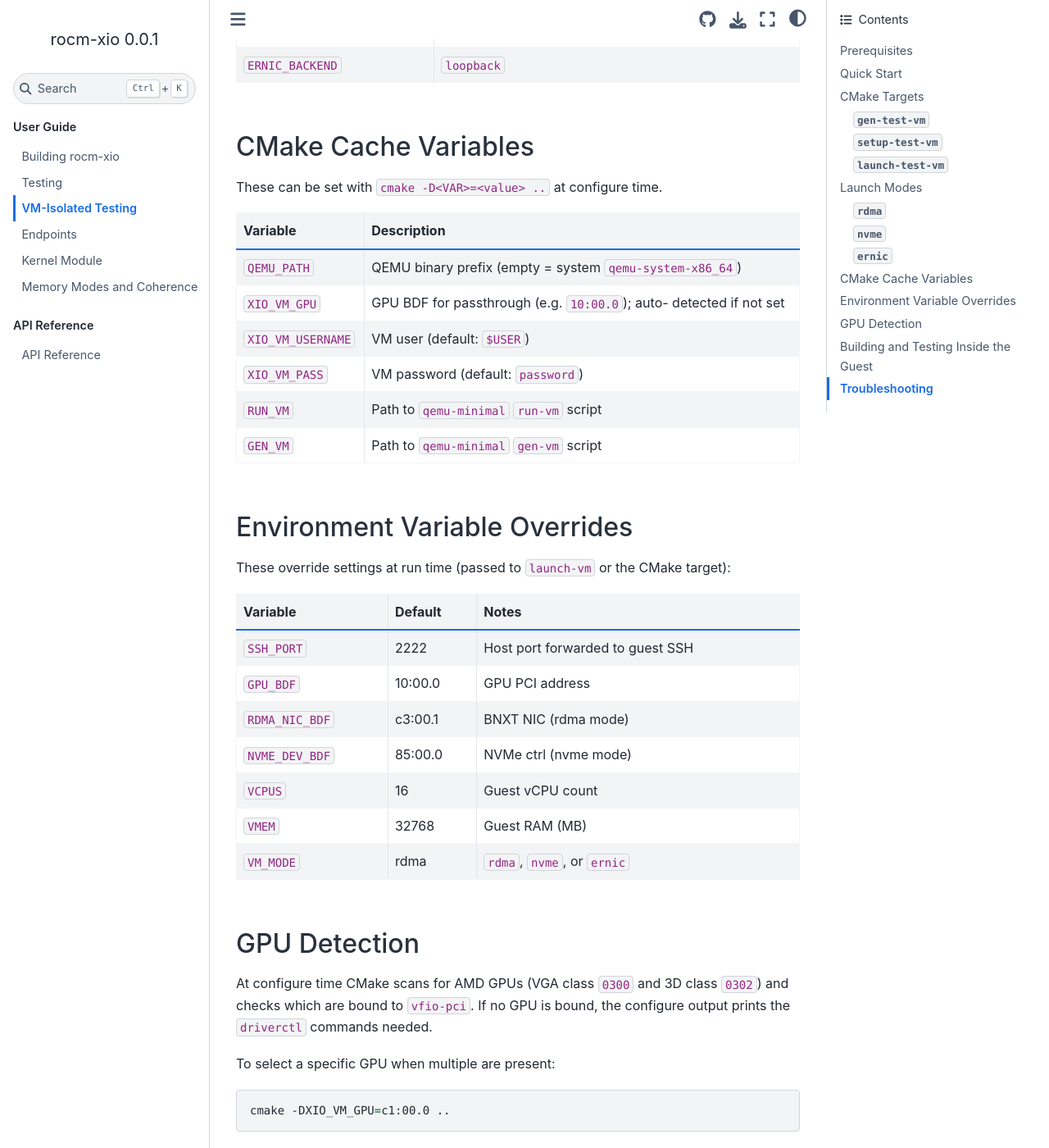
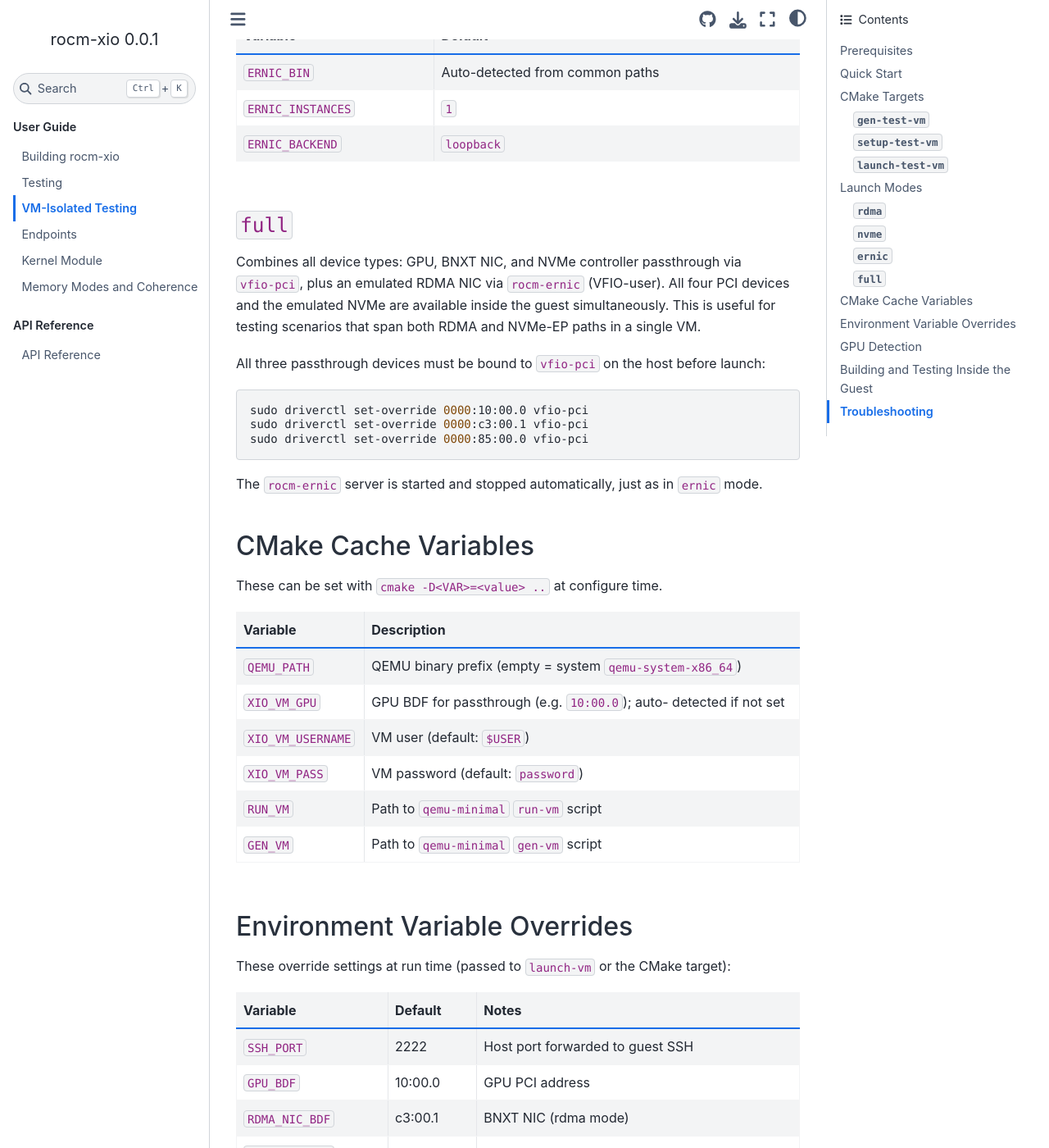
Before and after one commit to ROCm/rocm-xio, a Sphinx documentation site: the page built from docs/vm-testing.rst, in a window 1280 px wide and 1400 px high, scrolled down 3033 px. Shown: the whole window at 82% size. Built offline with Sphinx 7.4.7 and the Sphinx Book theme 1.1.4, drawn with Linux system fonts in a browser that asks for light colours; some of the changed text lies outside the part shown.

Commit message:
vm: add full launch mode, VM test targets, and provisioning
Add a 'full' launch mode to launch-vm that combines GPU, bnxt
NIC, NVMe passthrough, rocm-ernic VFIO-user, PCI MMIO bridge,
and emulated NVMe in a single VM. This enables testing all
endpoint types without switching modes.

Extend setup-vm with Ansible tasks that fully provision the VM
after the sbates130272.batesste roles complete:
  - Install HWE kernel (linux-generic-hwe-24.04) and reboot
  - Mount 9p host filesystem
  - Install udev rules (RDMA NIC naming + NVMe symlinks)
  - Build and install patched bnxt_re via DKMS
  - Build and load rocm-xio kernel module (out-of-source
    in /opt/rocm-xio-build-<rev> to avoid 9p permission
    issues and host filesystem pollution)
  - Configure and build rocm-xio with cmake

Add cmake/XIOVMTests.cmake with three SSH-based test targets:
  - vm-test-ep:  run test-ep inside the VM
  - vm-rdma-ep:  setup RDMA loopback and run rdma-ep
  - vm-nvme-ep:  run full NVMe-EP test suite

Add udev/99-rocm-xio-nvme.rules for stable NVMe device naming
based on PCI VID:DID (QEMU emulated, Microchip, WD, KIOXIA).
Resolve symlinks in test-nvme-ep so sysfs lookups work.

Other changes:
  - Fix VM_MODE passing (read from env var, not $$VM_MODE)
  - Fix VFIO-user memfd size unit (append M suffix)
  - Fix PCIe root port chassis slot conflicts
  - Drop sudo from rocm-ernic launch
  - Drop --verbose from rocm-ernic and vm-test-ep
  - Rename Ansible inventory host to rocm-xio-vm
  - Update vm-testing.rst with full mode, sshpass prereq,
    and cmake build instructions for rocm-ernic
  - Add libcli11-dev, libnl-3-dev, libnl-route-3-dev to
    VM bootstrap packages
  - Increase gen-test-vm rootfs size from 64G to 256G

```diff
--- a/CMakeLists.txt
+++ b/CMakeLists.txt
@@ -556,3 +556,6 @@ include(XIOUtilityTargets)
 
 # VM-based testing (launch-test-vm target)
 include(XIOVirtualMachine)
+
+# VM test targets (vm-test-ep, vm-rdma-ep, vm-nvme-ep)
+include(XIOVMTests)
--- a/docs/vm-testing.rst
+++ b/docs/vm-testing.rst
@@ -9,7 +9,7 @@ kernel panics the host stays up and the VM can simply
 be restarted.
 
 The VM infrastructure provides three CMake targets and
-a ``launch-vm`` wrapper script with three passthrough
+a ``launch-vm`` wrapper script with four passthrough
 modes.
 
 Prerequisites
@@ -27,7 +27,10 @@ QEMU >= 10.1        ``apt install qemu-system-x86``
                     ``github.com/sbates130272/``
                     ``qemu-minimal``
 Ansible             ``pip install ansible``
-``rocm-ernic``      Only needed for ``ernic`` mode
+``sshpass``         ``apt install sshpass`` (needed
+                    by Ansible for SSH passwords)
+``rocm-ernic``      Only needed for ``ernic`` and
+                    ``full`` modes
 ==================  ===================================
 
 CMake detects all of these at configure time and prints
@@ -106,6 +109,9 @@ Boots the VM.  The mode is selected via the
    # Emulated RDMA NIC (rocm-ernic)
    VM_MODE=ernic make launch-test-vm
 
+   # All devices combined
+   VM_MODE=full make launch-test-vm
+
 All modes pass the GPU through via VFIO and include
 an emulated 1 TB NVMe drive so ``nvme-ep`` testing
 is always available.
@@ -153,6 +159,29 @@ Variable              Default
 ``ERNIC_BACKEND``     ``loopback``
 ====================  ================================
 
+``full``
+^^^^^^^^
+
+Combines all device types: GPU, BNXT NIC, and NVMe
+controller passthrough via ``vfio-pci``, plus an
+emulated RDMA NIC via ``rocm-ernic`` (VFIO-user).
+All four PCI devices and the emulated NVMe are
+available inside the guest simultaneously.  This is
+useful for testing scenarios that span both RDMA and
+NVMe-EP paths in a single VM.
+
+All three passthrough devices must be bound to
+``vfio-pci`` on the host before launch:
+
+.. code-block:: bash
+
+   sudo driverctl set-override 0000:10:00.0 vfio-pci
+   sudo driverctl set-override 0000:c3:00.1 vfio-pci
+   sudo driverctl set-override 0000:85:00.0 vfio-pci
+
+The ``rocm-ernic`` server is started and stopped
+automatically, just as in ``ernic`` mode.
+
 CMake Cache Variables
 ---------------------
 
@@ -193,7 +222,7 @@ Variable                Default   Notes
 ``VCPUS``               16        Guest vCPU count
 ``VMEM``                32768     Guest RAM (MB)
 ``VM_MODE``             rdma      ``rdma``, ``nvme``,
-                                  or ``ernic``
+                                  ``ernic``, or ``full``
 ======================  ========  =====================
 
 GPU Detection
@@ -253,7 +282,12 @@ Troubleshooting
 **VM image not found**
    Run ``make gen-test-vm`` first.
 
-**rocm-ernic binary not found (ernic mode)**
-   Set ``ERNIC_BIN=/path/to/rocm_ernic`` or build
-   ``rocm-ernic`` (``ninja -C build`` in the
-   ``rocm-ernic`` directory).
+**rocm-ernic binary not found (ernic/full mode)**
+   Set ``ERNIC_BIN=/path/to/rocm-ernic`` or build
+   ``rocm-ernic``:
+
+   .. code-block:: bash
+
+      cd ~/Projects/rocm-ernic
+      cmake -B build -G Ninja
+      cmake --build build
```
Also changed, not shown: 8 other files.
